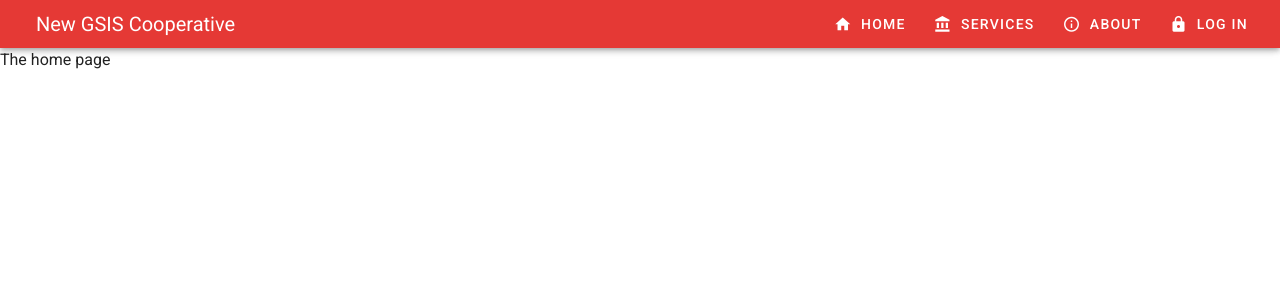
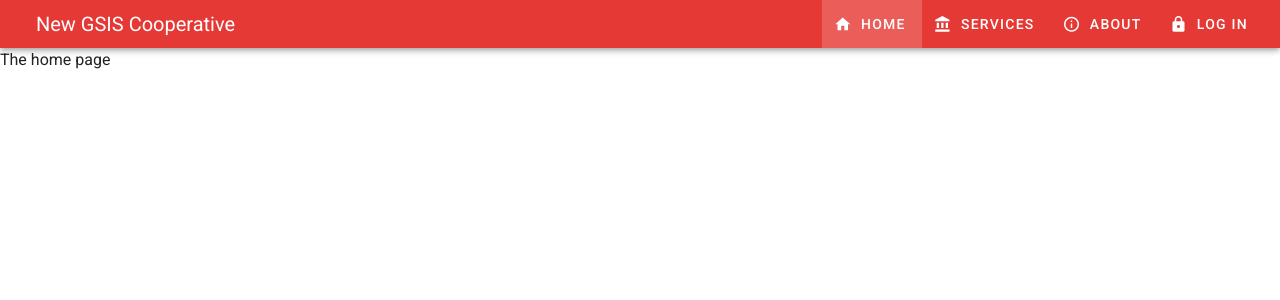
Before and after one commit to drv12/coop_its, a Vue app: page / in a window 1280 px wide. Shown: the top 300 px of the page. Built offline with nearby package versions, Linux system fonts and the light colour scheme.

Commit message:
added links sa mga pages

```diff
--- a/src/App.vue
+++ b/src/App.vue
@@ -11,6 +11,8 @@
         <v-list-item
           v-for="item in menuItems"
           :key="item.title"
+          router
+          :to="item.link"
         >
           <v-list-item-icon>
             <v-icon v-text="item.icon"></v-icon>
@@ -37,8 +39,14 @@
 
       <v-toolbar-title class="white--text">New GSIS Cooperative</v-toolbar-title>
       <v-spacer></v-spacer>
-      <v-toolbar-items class="hidden-xs-only" v-for="item in menuItems" :key=" item.title">
-        <v-btn text>
+      <v-toolbar-items class="hidden-xs-only"
+      >
+        <v-btn text
+          v-for="item in menuItems"
+          :key=" item.title"
+          route
+          :to="item.link"
+        >
           <v-icon left>{{ item.icon }}</v-icon>
           {{ item.title }}
         </v-btn>
@@ -57,10 +65,10 @@ export default {
     return {
       drawer: false,
       menuItems: [
-        {icon: 'mdi-home', title: 'Home'},
-        {icon: 'mdi-bank', title: 'Services'},
-        {icon: 'mdi-information-outline', title: 'About'},
-        {icon: 'mdi-lock', title: 'Log In'}
+        {icon: 'mdi-home', title: 'Home' ,link: '/'},
+        {icon: 'mdi-bank', title: 'Services' ,link: '/services'},
+        {icon: 'mdi-information-outline', title: 'About' ,link: '/about'},
+        {icon: 'mdi-lock', title: 'Log In' ,link: '/login'}
       ]
     }
   }
--- a/src/router/index.js
+++ b/src/router/index.js
@@ -1,8 +1,8 @@
 import Vue from 'vue'
 import VueRouter from 'vue-router'
 import Home from '@/components/Home'
-import Services from '@/components/Services'
-import About from '@/components/About'
+import Services from '@/components/PublicWebPages/Services'
+import About from '@/components/PublicWebPages/About'
 
 Vue.use(VueRouter)
 
@@ -15,11 +15,13 @@ const routes = [
   {
     path: '/about',
     name: 'about',
-    // route level code-splitting
-    // this generates a separate chunk (about.[hash].js) for this route
-    // which is lazy-loaded when the route is visited.
-    component: () => import(/* webpackChunkName: "about" */ '../views/About.vue')
-  }
+    component: About
+  },
+  {
+    path: '/services',
+    name: 'services',
+    component: Services
+  },
 ]
 
 const router = new VueRouter({
```
